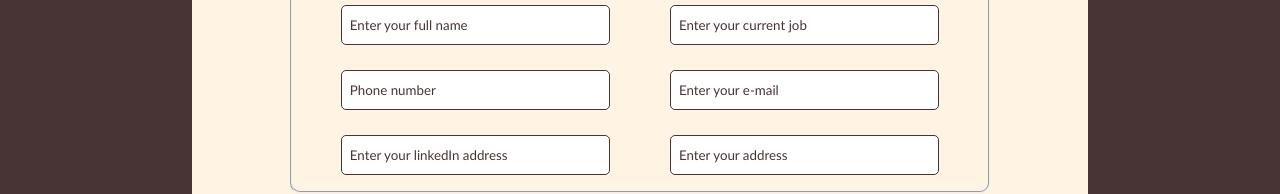
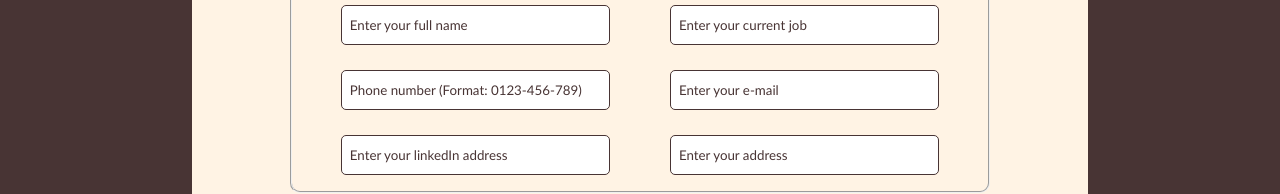
Before and after one commit to eashong2021/CVBuilder, a React (Create React App) app: page / in a window 1280 px wide. Shown: the part 217-411 px from the top of the page. Built offline with nearby package versions, Linux system fonts and the light colour scheme.

Commit message:
changes for the day

```diff
--- a/src/components/Form/Form.js
+++ b/src/components/Form/Form.js
@@ -3,7 +3,6 @@ import "./form.css";
 
 const Form = ({
   handleImageUpload,
-  imgUrl,
   handleSubmit,
   name,
   handleNameChange,
@@ -76,10 +75,10 @@ const Form = ({
           </div>
           <div className="line-1">
           <input
-            placeholder="Phone number"
+            placeholder="Phone number (Format: 0123-456-789)"
             type="tel"
             value={phoneNumber}
-            pattern="[0-9]{4}[0-9]{3}[0-9]{3}"
+            pattern="[0-9]{4}-[0-9]{3}-[0-9]{3}"
             onChange={handlePhoneChange}
             className="input"
           ></input>
```
